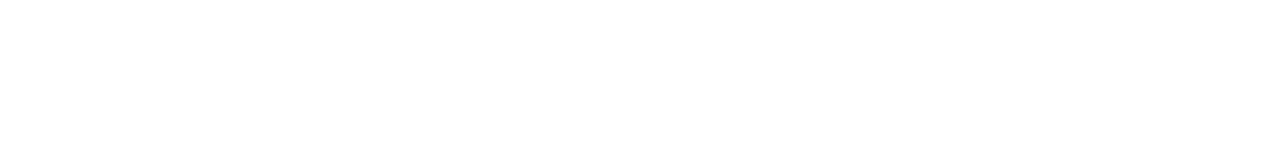
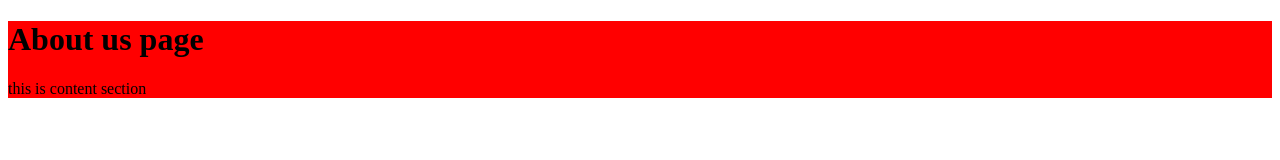
Before and after one commit to karunayogi/220304_Karuna_Yogi, a plain HTML site: page about.html in a window 1280 px wide. Drawn offline with Linux system fonts and the light colour scheme.

Commit message:
about.html

```diff
--- a/about.html
+++ b/about.html
@@ -5,8 +5,17 @@
     <meta http-equiv="X-UA-Compatible" content="IE=edge">
     <meta name="viewport" content="width=device-width, initial-scale=1.0">
     <title>Document</title>
+    <style>
+        .main-dev{
+            background-color: red;
+        }
+    </style>
 </head>
 <body>
+    <div class="main-dev">
+        <h1>About us page</h1>
+        <p> this is content section</p>
+    </div>
 
 </body>
 </html>
```
